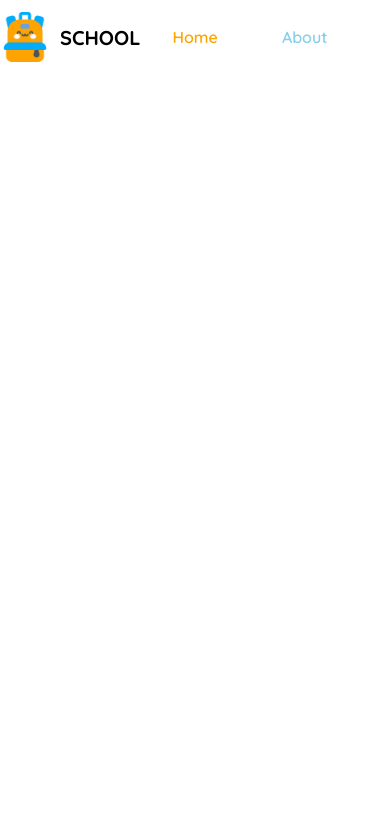
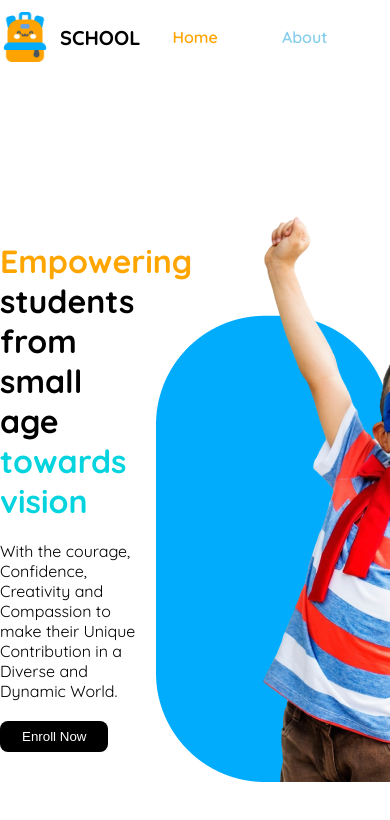
Before and after one commit to nobodip12/B11-A2-kids-school, a plain HTML site: page index.html in a window 390 px wide. Shown: the top 820 px of the page. Drawn offline with Linux system fonts and the light colour scheme.

Commit message:
complete hero section without responsive

```diff
--- a/index.html
+++ b/index.html
@@ -1,17 +1,17 @@
 <!DOCTYPE html>
 <html lang="en">
   <head>
-  <meta charset="UTF-8">
-  <meta name="viewport" content="width=device-width, initial-scale=1.0">
+    <meta charset="UTF-8" />
+    <meta name="viewport" content="width=device-width, initial-scale=1.0" />
     <title>Kids School</title>
-  <link rel="stylesheet" href="./style.css">
+    <link rel="stylesheet" href="./style.css" />
   </head>
   <body>
     <header>
       <nav>
         <div class="navber dFlex">
           <div class="nav-logo dFlex">
-          <img src="./B11-A2-kids-school/assets/logo.png" alt="">
+            <img src="./B11-A2-kids-school/assets/logo.png" alt="" />
             <p>school</p>
           </div>
           <div>
@@ -25,6 +25,24 @@
           <p class="nav-last-item">Contact</p>
         </div>
       </nav>
+      <div class="hero-sec">
+        <div class="hero-content">
+          <h1>
+            <span class="Empowering">Empowering</span> <br />
+            students from small
+            <br />
+            age <span class="towards">towards vision</span>
+          </h1>
+          <p>
+            With the courage, Confidence, Creativity and Compassion to make
+            their Unique Contribution in a Diverse and Dynamic World.
+          </p>
+          <button>enroll now</button>
+        </div>
+        <div class="hero-img">
+          <img src="./B11-A2-kids-school/assets/hero-kids.png" alt="" />
+        </div>
+      </div>
     </header>
   </body>
 </html>
--- a/style.css
+++ b/style.css
@@ -1,6 +1,4 @@
-
-@import url('https://fonts.googleapis.com/css2?family=Quicksand:wght@300..700&display=swap');
-
+@import url("https://fonts.googleapis.com/css2?family=Quicksand:wght@300..700&display=swap");
 
 .quicksand-font {
   font-family: "Quicksand", serif;
@@ -8,69 +6,105 @@
   font-weight: 400;
   font-style: normal;
 }
-*{
+* {
   margin: 0;
   padding: 0;
   box-sizing: 0;
 }
 
 /* sheard style */
-.dFlex{
-    display: flex;
-  }
+.dFlex {
+  display: flex;
+}
 
-
-
-
-body{
+body {
   max-width: 1200px;
   margin: 0 auto;
   font-family: "Quicksand", serif;
-
 }
 /* header nav style */
-.navber{
+.navber {
   justify-content: space-between;
   /* margin: 20px 120px; */
   align-items: center;
   margin: 12px 0px;
 }
-.nav-logo{
+.nav-logo {
   align-items: center;
   gap: 10px;
 }
-.nav-logo img{
+.nav-logo img {
   width: 50px;
 }
-.nav-logo p{
+.nav-logo p {
   font-size: 20px;
   text-transform: uppercase;
   font-weight: bolder;
 }
-.nav-items li{
+.nav-items li {
   justify-content: space-between;
   list-style: none;
   padding: 0px 32px;
   font-weight: 600;
 }
 
-.nav-items li:nth-child(1){
+.nav-items li:nth-child(1) {
   color: orange;
 }
-.nav-items li:nth-child(2){
+.nav-items li:nth-child(2) {
   color: skyblue;
 }
-.nav-items li:nth-child(3){
-  color: #05D4DF;
+.nav-items li:nth-child(3) {
+  color: #05d4df;
 }
-.nav-items li:nth-child(4){
-  color: #5D58EF;
+.nav-items li:nth-child(4) {
+  color: #5d58ef;
 }
 
-.nav-last-item{
+.nav-last-item {
   background-color: orange;
   padding: 6px 22px;
   border-radius: 8px;
   font-weight: 500;
   color: white;
 }
+
+/* hero section start area */
+.hero-sec {
+  width: 100%;
+  height: 100vh;
+  display: flex;
+  justify-content: space-between;
+  align-items: center;
+}
+.hero-content {
+  width: 40%;
+}
+
+.hero-content h1 {
+  margin: 20px 0px;
+}
+
+.hero-content .Empowering {
+  color: orange;
+}
+.hero-content .towards {
+  color: #05d4df;
+}
+.hero-content p {
+  font-weight: 400;
+}
+.hero-content button {
+  margin: 20px 0px;
+  background-color: black;
+  border: none;
+  padding: 8px 22px;
+  border-radius: 8px;
+  font-weight: 500;
+  color: white;
+  text-transform: capitalize;
+}
+.hero-img img {
+  /* width: 80%; */
+}
+/* hero section end area */
```
Lines whose indentation alone changed are shown as unchanged.
